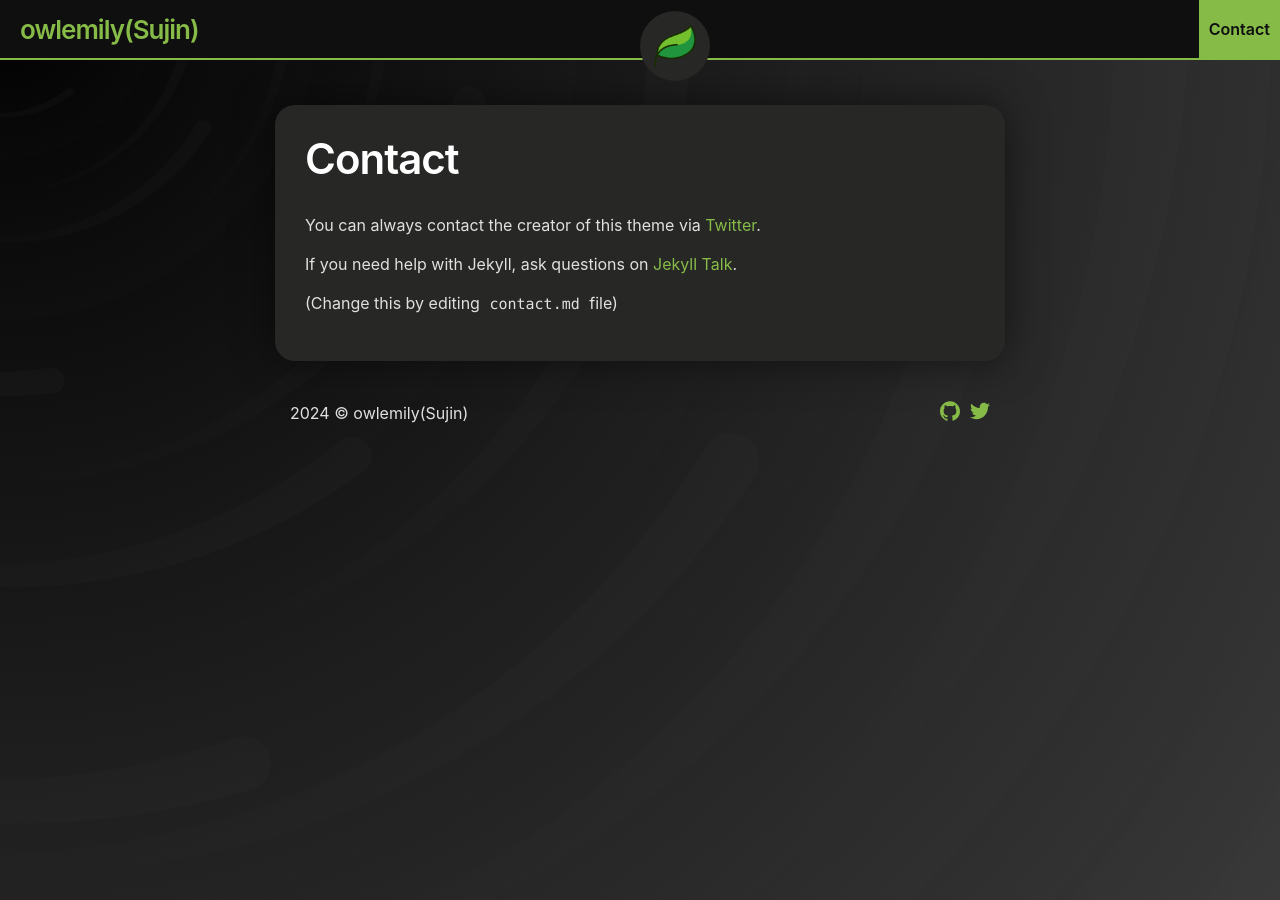
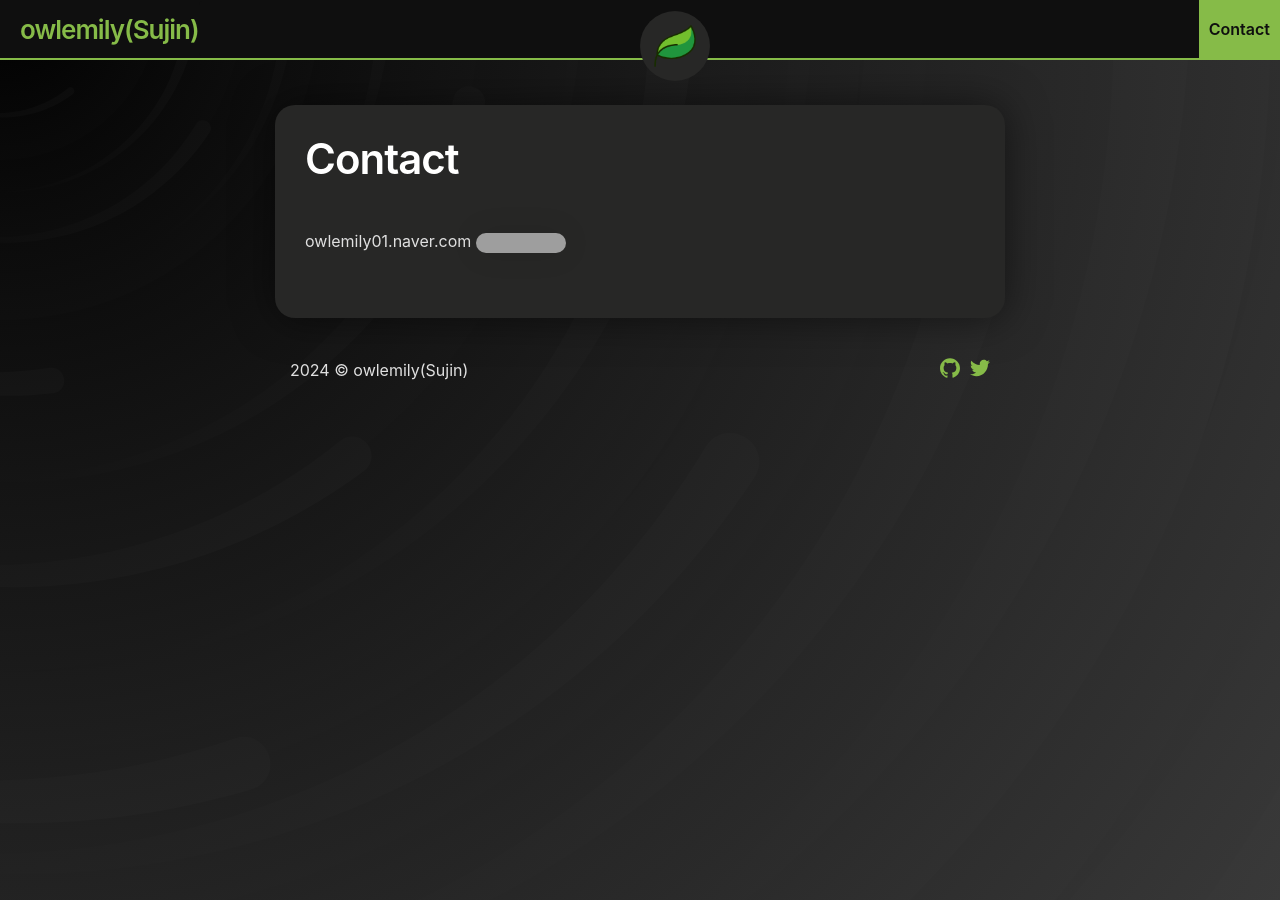
Before and after one commit to owlemily/owlemily.github.io, a Jekyll site: the page built from contact.md, in a window 1280 px wide. Built offline with Jekyll 4.4.1, drawn with Linux system fonts in a browser that asks for light colours; grey boxes are pictures that could not be loaded.

Commit message:
Update contact.md

```diff
--- a/contact.md
+++ b/contact.md
@@ -2,9 +2,5 @@
 title: Contact
 layout: page
 ---
-
-You can always contact the creator of this theme via [Twitter](https://twitter.com/_SupunKavinda).
-
-If you need help with Jekyll, ask questions on [Jekyll Talk](https://talk.jekyllrb.com/).
-
-(Change this by editing `contact.md` file)
+owlemily01.naver.com
+[![Github Badge](https://img.shields.io/badge/Github-161c22?style=flat&logo=github&link=https://github.com/owlemily/)](https://github.com/owlemily/)
```
